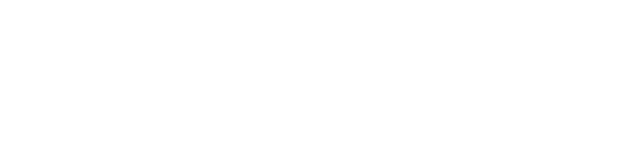
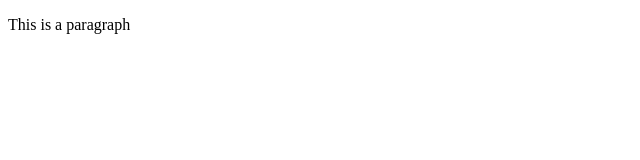
Before and after one commit to Nkirukaokafor/git-sandbox-project, a plain HTML site: page index.html in a window 1280 px wide. Shown: the whole page, without its empty margins (0-640 px from the left). Drawn offline with Linux system fonts and the light colour scheme.

Commit message:
3rd Commit and New Page

```diff
--- a/index.html
+++ b/index.html
@@ -7,6 +7,7 @@
     <title>My Git Page</title>
 </head>
 <body>
+    <p>This is a paragraph</p>
 
 </body>
 </html>
```
Also changed, not shown: page2.html (added, +1 -0 lines).
